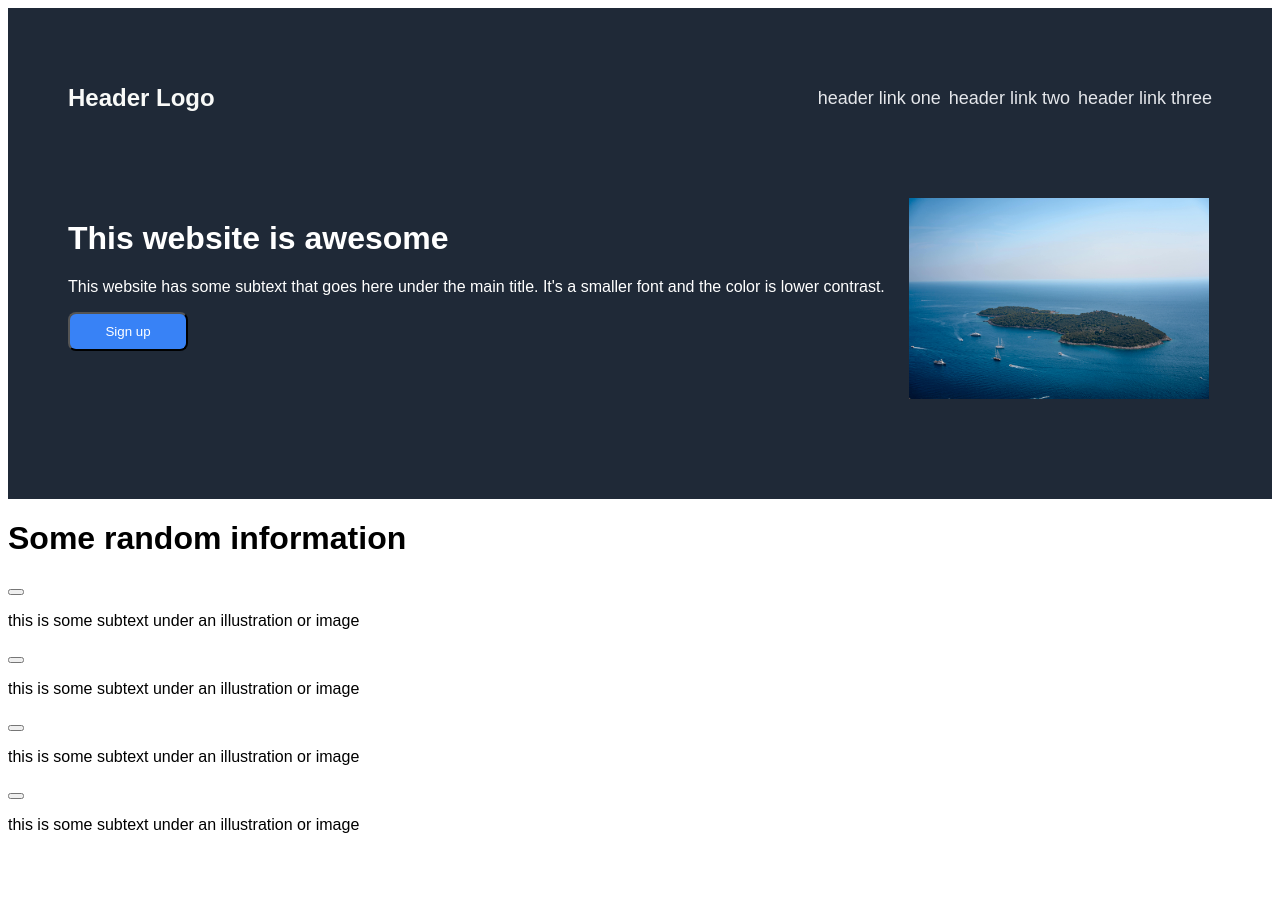
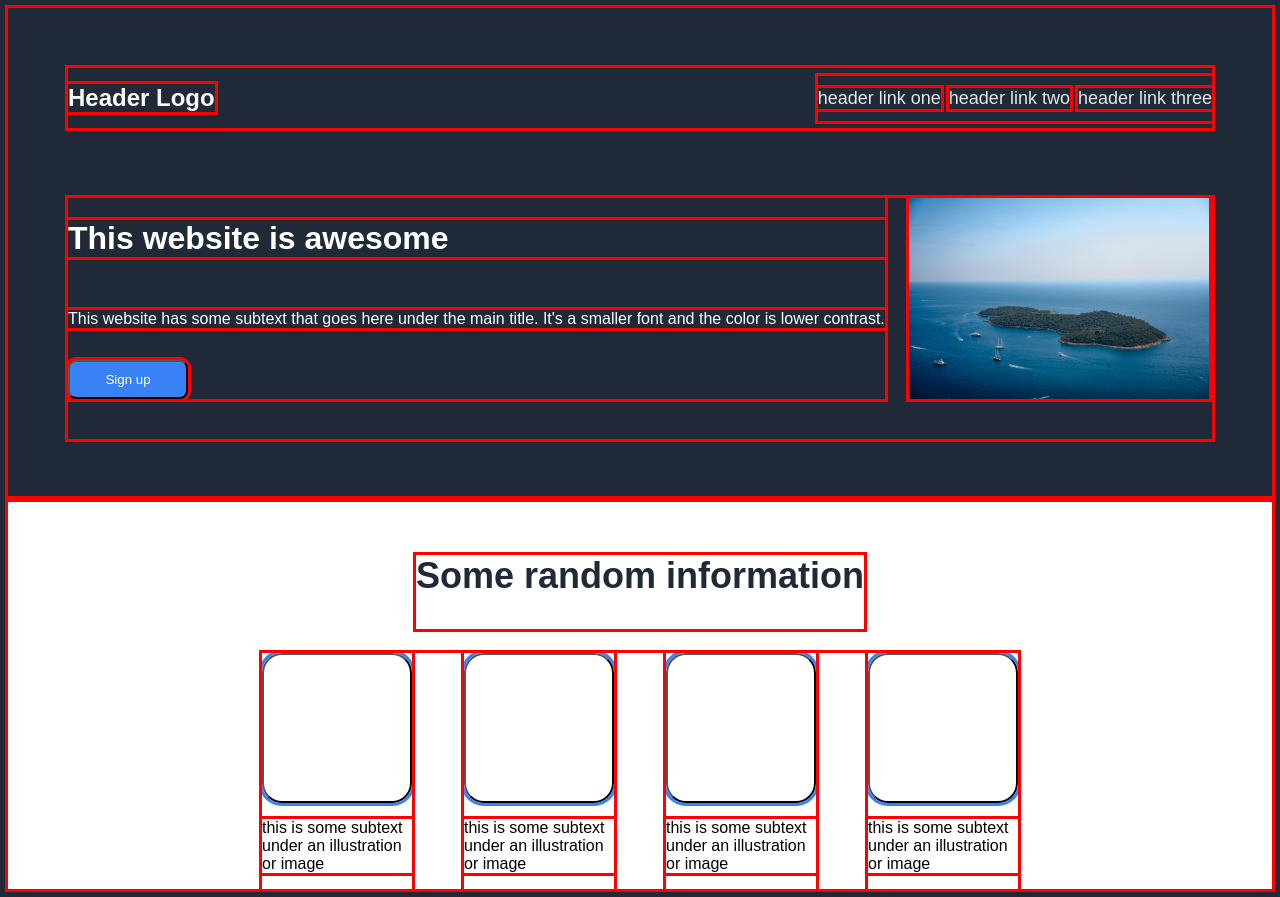
Before and after one commit to BlobCybersecurity/landing-page, a plain HTML site: page index.html in a window 1280 px wide. Before the commit the page ends 850 px from the top, so only its background shows below. Drawn offline with Linux system fonts and the light colour scheme.

Commit message:
Finish middle top section

```diff
--- a/index.html
+++ b/index.html
@@ -32,15 +32,26 @@
     </div>
     <div class="middle">
         <h1 class="title">Some random information</h1>
-        <div class="boxes">
+        <div class="container">
+            <div class="info">
                 <button class="box"></button>
                 <p class="text">this is some subtext under an illustration or image</p>
+            </div>
+            <div class="info">
                 <button class="box"></button>
                 <p class="text">this is some subtext under an illustration or image</p>
+            </div>
+            <div class="info">
                 <button class="box"></button>
                 <p class="text">this is some subtext under an illustration or image</p>
+            </div>
+            <div class="info">
                 <button class="box"></button>
                 <p class="text">this is some subtext under an illustration or image</p>
+            </div>
+
+
+
         </div>
     </div>
 
--- a/styles.css
+++ b/styles.css
@@ -1,8 +1,10 @@
-
-
+* {
+    outline: solid red;
+}
 
 body {
     font-family: sans-serif;
+    background-color: #1F2937;
 }
 
 .header {
@@ -30,6 +32,8 @@ body {
     flex-direction: column;
     background-color: #1F2937;
     padding: 60px;
+    flex: 1;
+
 }
 
 img {
@@ -40,7 +44,9 @@ img {
 
 .hero-main {
     color: white;
-
+    display: flex;
+    flex-direction: column;
+    justify-content: space-between;
 }
 
 .flex-wrapper-top {
@@ -72,3 +78,42 @@ img {
 .image-container {
     display: flex;
 }
+
+.middle {
+    background-color: white;
+    display: flex;
+    flex-direction: column;
+    align-items: center;
+    padding-top: 32px;
+}
+
+.title {
+    font-size: 36px;
+    color: #1F2937;
+    font-weight: 900;
+    padding-bottom: 32px;
+}
+
+.container {
+    display: flex;
+    justify-content: center;
+    gap: 52px;
+}
+
+.info {
+    max-width: 150px;
+    display: flex;
+
+    flex-direction: column;
+    justify-content: center;
+    align-items: center;
+
+}
+
+.box {
+    width: 150px;
+    height: 150px;
+    outline: solid #3882F6;
+    border-radius: 20px;
+    background-color: white;
+}
```
Lines whose indentation alone changed are shown as unchanged.
